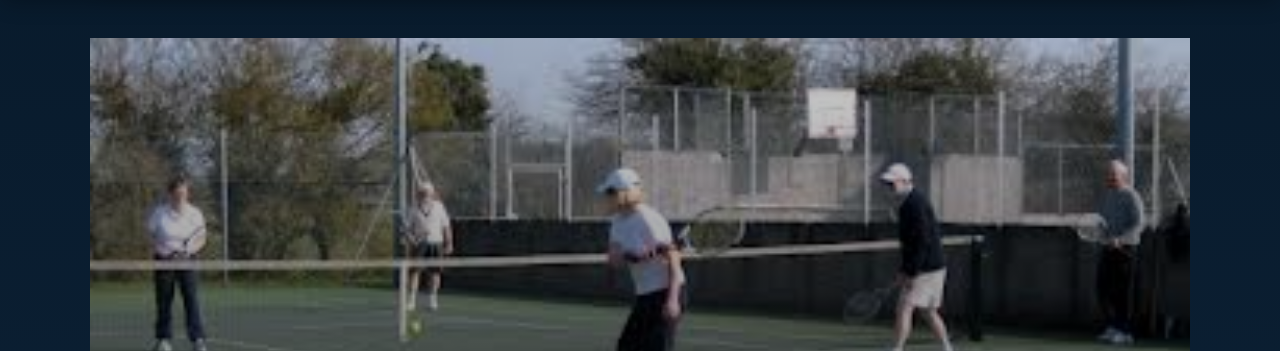
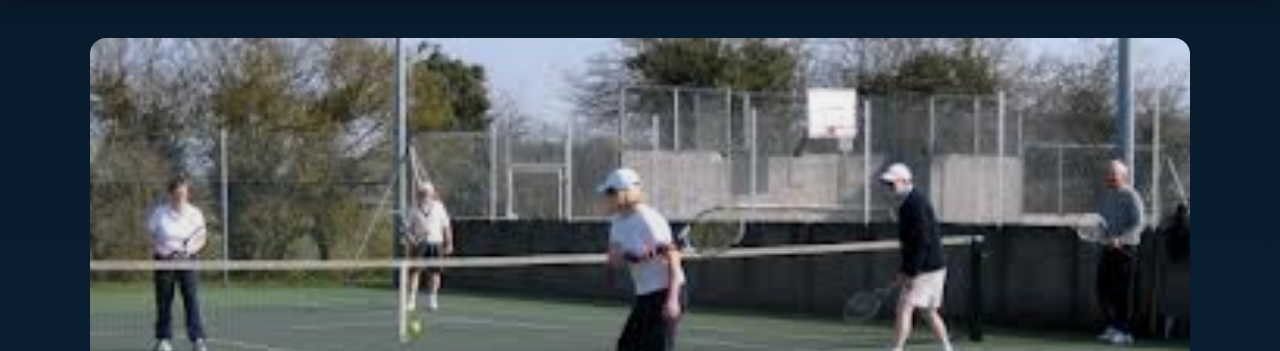
Before and after one commit to BazWebb/ElhamSportsClub, a plain HTML site: page about.html in a window 1280 px wide. Shown: the part 106-457 px from the top of the page. Drawn offline with Linux system fonts and the light colour scheme.

Commit message:
Modify .hero styles for overflow and gradient
Change overflow property to hidden for .hero class and update gradient colors.

```diff
--- a/styles.css
+++ b/styles.css
@@ -520,7 +520,7 @@ section {
 .hero {
   position: relative;
   border-radius: 16px;
-  overflow: visible;
+   overflow: hidden;
      margin: 40px auto;
   max-width: 1100px;   /* 🔑 matches your sections */
 }
@@ -536,8 +536,8 @@ section {
 
   background: linear-gradient(
     to bottom,
-    rgba(0,0,0,0.2),
-    rgba(0,0,0,0.45)
+    rgba(0,0,0,0.03),
+    rgba(0,0,0,0.15)
   );
   pointer-events: none;
 }
```
